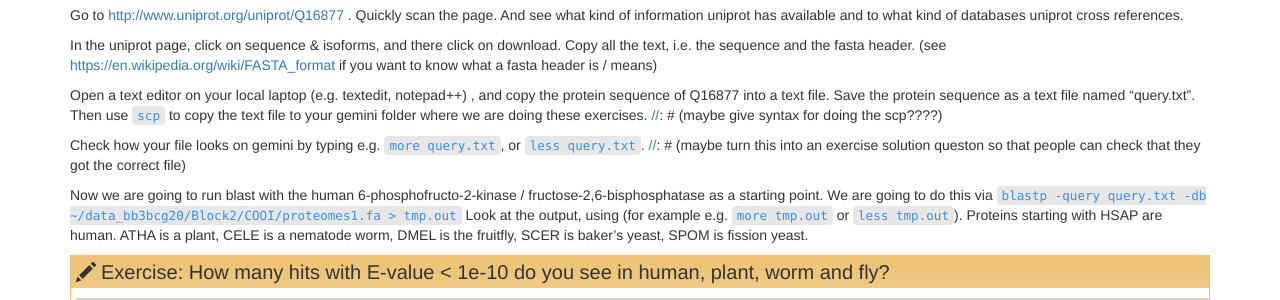
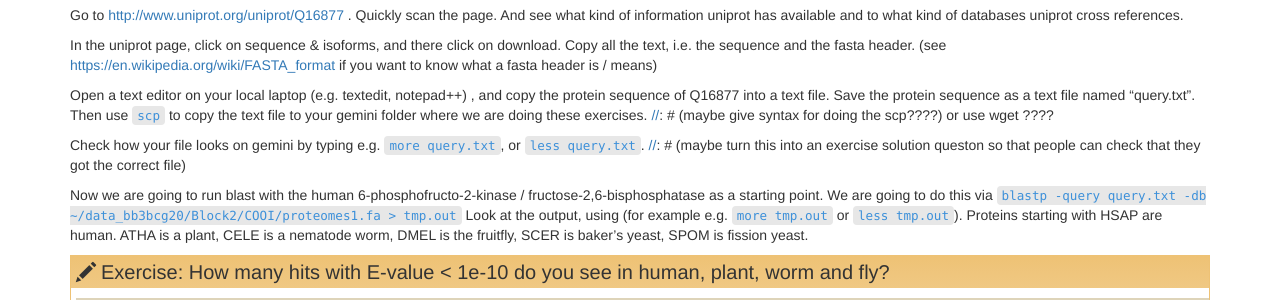
Before and after one commit to TeamMGE/GenomeBioinformaticsCourse, a Jekyll site: the page built from backup_episodes/40-COOI.md, in a window 1280 px wide. Shown: the part 226-526 px from the top of the page. Built offline with Jekyll 4.4.1, drawn with Linux system fonts in a browser that asks for light colours; our own code applies the rules of GitHub Pages for plain Markdown files.

Commit message:
Update 40-COOI.md

```diff
--- a/backup_episodes/40-COOI.md
+++ b/backup_episodes/40-COOI.md
@@ -22,7 +22,7 @@ Go to  [http://www.uniprot.org/uniprot/Q16877](http://www.uniprot.org/uniprot/Q1
 In the uniprot page, click on sequence & isoforms, and there click on download. Copy all the text, i.e. the sequence and the fasta header. (see [https://en.wikipedia.org/wiki/FASTA_format](https://en.wikipedia.org/wiki/FASTA_format) if you want to know what a fasta header is / means)
 
 Open a text editor on your local laptop (e.g. textedit, notepad++) , and copy the protein sequence of Q16877 into a text file. Save the protein sequence as a text file named “query.txt”. Then use `scp` to copy the text file to your gemini folder where we are doing these exercises.
-[//]: # (maybe give syntax for doing the scp????)
+[//]: # (maybe give syntax for doing the scp????) or use wget ????
 
 Check how your file looks on gemini by typing e.g. `more query.txt`, or `less query.txt`.
 [//]: # (maybe turn this into an exercise solution queston so that people can check that they got the correct file)
```
